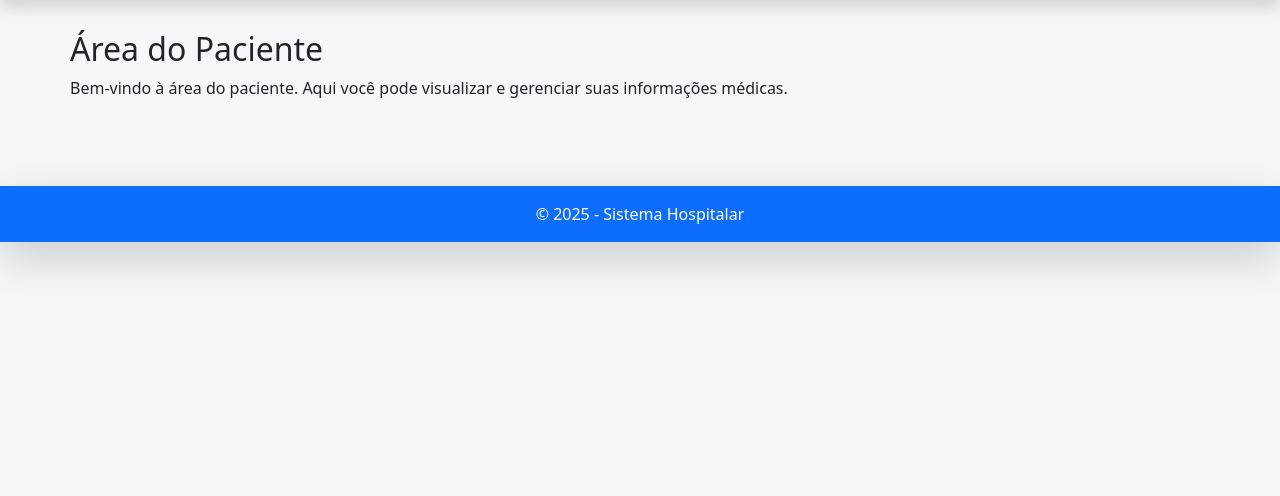
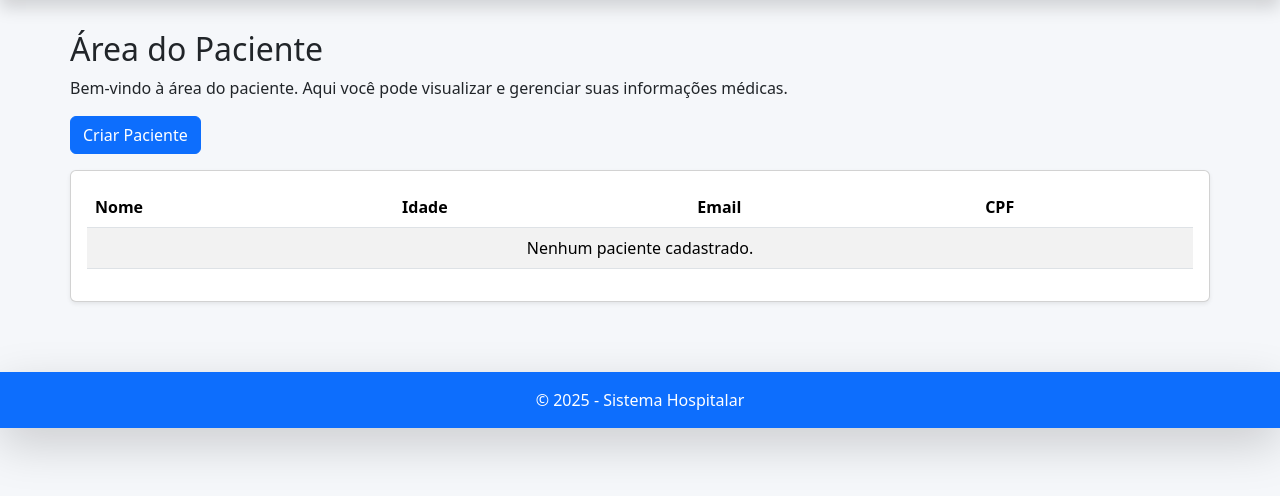
Before and after one commit to CaioAmorim-dev/django-hospital-crud, a Django app: page /paciente/ in a window 1280 px wide. Shown: the part 62-558 px from the top of the page. Run offline with Django 5.2, Linux system fonts and the light colour scheme.

Commit message:
refactor: Consertando o erro da página home_paciente e adicionando a lista de pacientes criados, juntamente com o botão de criar pacientes

```diff
--- a/hospital/templates/paciente/home_paciente.html
+++ b/hospital/templates/paciente/home_paciente.html
@@ -5,4 +5,97 @@
 {% block content %}
 <h2>Área do Paciente</h2>
 <p>Bem-vindo à área do paciente. Aqui você pode visualizar e gerenciar suas informações médicas.</p>
+
+    <!-- BOTÃO DE CRIAR PACIENTE -->
+    <button class="btn btn-primary mb-3" data-bs-toggle="modal" data-bs-target="#modalCriarPaciente">
+    Criar Paciente
+    </button>
+
+
+    <!-- TABELA DE PACIENTES -->
+    <div class="card shadow-sm">
+        <div class="card-body">
+            <table class="table table-striped">
+                <thead>
+                    <tr>
+                        <th>Nome</th>
+                        <th>Idade</th>
+                        <th>Email</th>
+                        <th>CPF</th>
+
+                    </tr>
+                </thead>
+                <tbody>
+                    {% for paciente in paciente %}
+                    <tr>
+                        <td>{{ paciente.nome }}</td>
+                        <td>{{ paciente.idade }}</td>
+                        <td>{{ paciente.email }}</td>
+                        <td>{{ paciente.CPF}}</td>
+                            <a href="{% url 'editar_paciente' paciente.id %}" class="btn btn-warning btn-sm">Editar</a>
+                            <a href="{% url 'excluir_paciente' paciente.id %}" class="btn btn-danger btn-sm">Excluir</a>
+                        </td>
+                    </tr>
+                    {% empty %}
+                    <tr>
+                        <td colspan="4" class="text-center">
+                            Nenhum paciente cadastrado.
+                        </td>
+                    </tr>
+
+                    <!-- Modal Criar Paciente -->
+                    <div class="modal fade" id="modalCriarPaciente" tabindex="-1" aria-hidden="true">
+                    <div class="modal-dialog">
+                        <div class="modal-content">
+
+                        <div class="modal-header">
+                            <h5 class="modal-title">Cadastrar Paciente</h5>
+                            <button type="button" class="btn-close" data-bs-dismiss="modal"></button>
+                        </div>
+
+                        <form method="POST" action="{% url 'criar_paciente' %}">
+                            {% csrf_token %}
+
+                            <div class="modal-body">
+
+                            <div class="mb-3">
+                                <label class="form-label">Nome:</label>
+                                <input type="text" name="nome" class="form-control" required>
+                            </div>
+
+                            <div class="mb-3">
+                                <label class="form-label">Idade:</label>
+                                <input type="number" name="idade" class="form-control" required>
+                            </div>
+
+                            <div class="mb-3">
+                                <label class="form-label">Email:</label>
+                                <input type="text" name="email" class="form-control" required>
+                            </div>
+
+                            <div class="mb-3">
+                                <label class="form-label">CPF:</label>
+                                <input type="number" name="CPF" class="form-control" required>
+                            </div>
+
+                            </div>
+
+                            <div class="modal-footer">
+                            <button type="button" class="btn btn-secondary" data-bs-dismiss="modal">Cancelar</button>
+                            <button type="submit" class="btn btn-success">Salvar</button>
+                            </div>
+
+                        </form>
+
+                        </div>
+                    </div>
+                    </div>
+
+                    {% endfor %}
+                </tbody>
+            </table>
+        </div>
+    </div>
+
+</div>
 {% endblock %}
```
